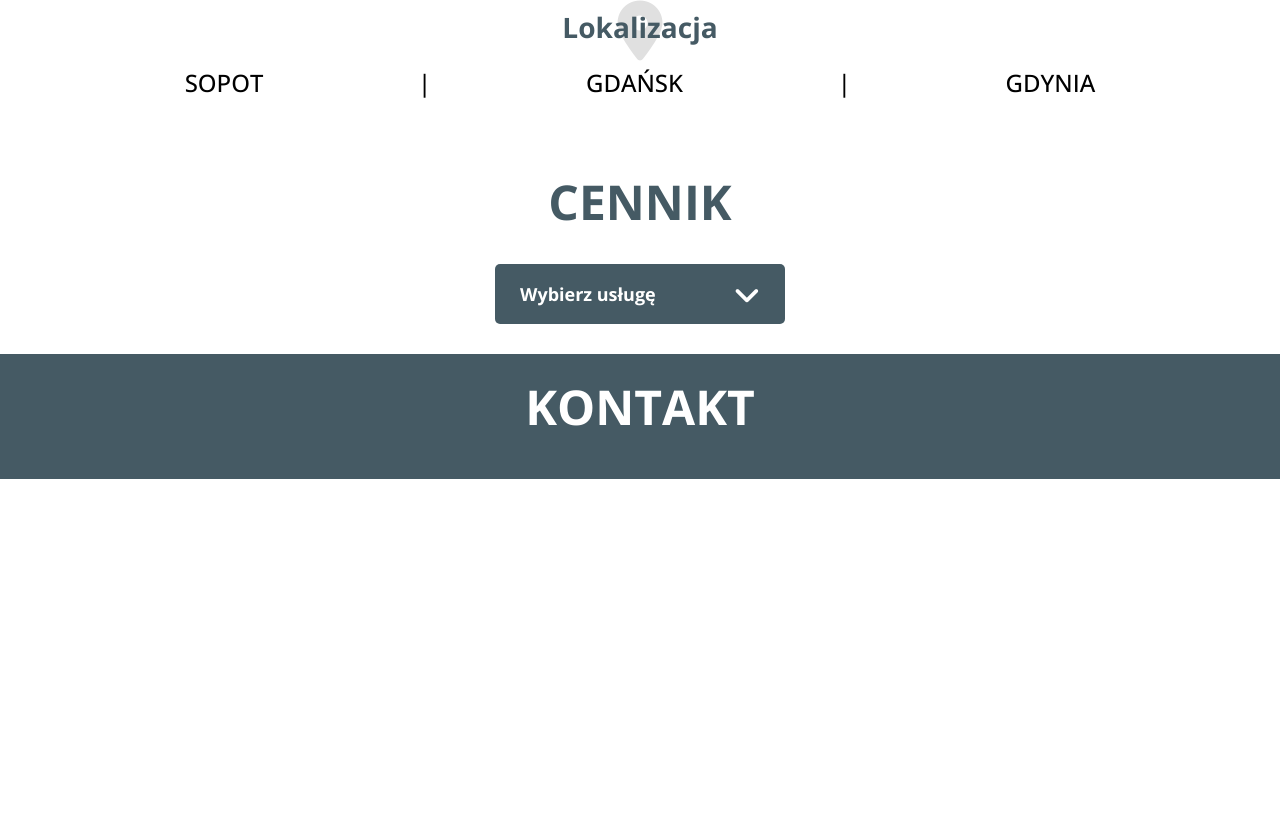
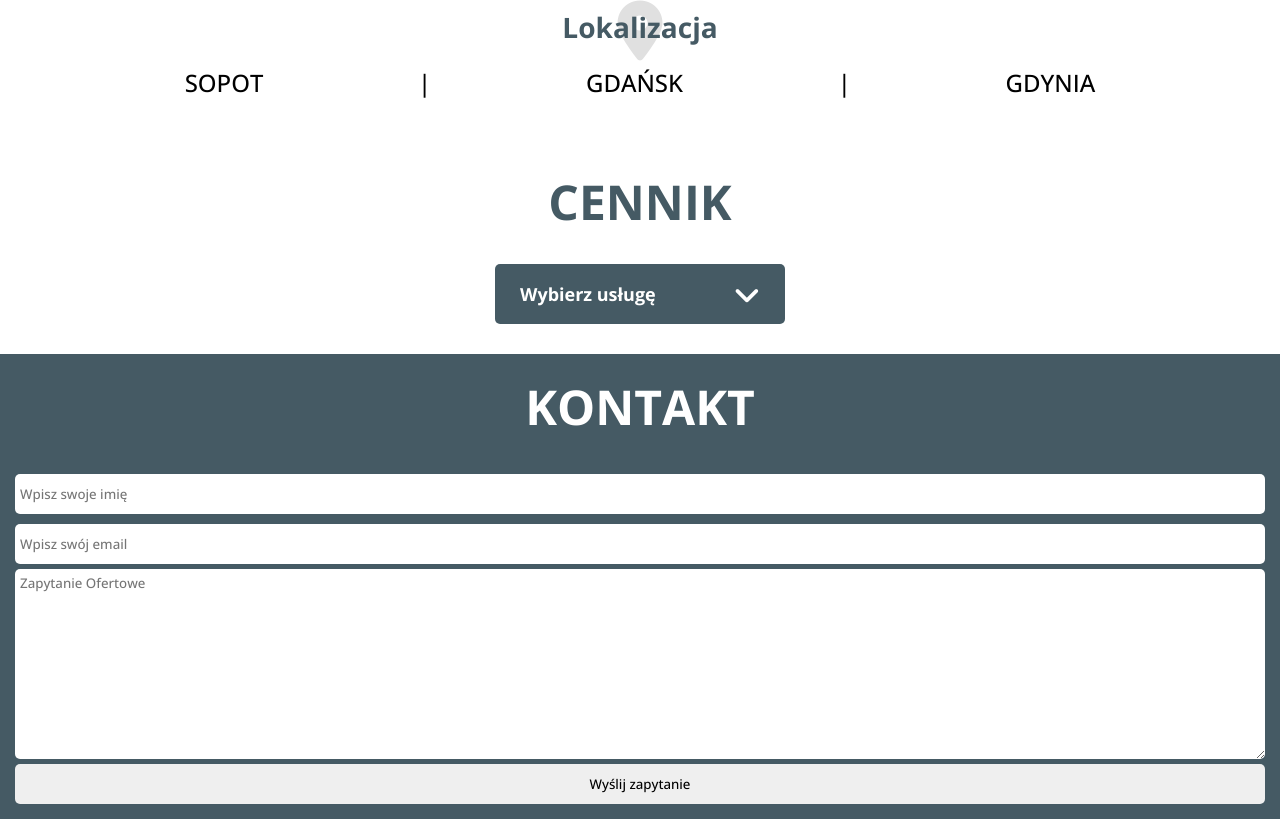
Before and after one commit to Dawid-Kwasowski/shiny-adventure, a Vue app: page / in a window 1280 px wide. Shown: the part 819-1638 px from the top of the page. Before the commit the page ends 1298 px from the top, so only its background shows below. Built offline with nearby package versions, Linux system fonts and the light colour scheme.

Commit message:
create a form

```diff
--- a/src/App.vue
+++ b/src/App.vue
@@ -43,7 +43,7 @@
           <h1>{{sectionTitles[3]}}</h1>
         </template>
         <template #body>
-
+          <Form/>
         </template>
       </web-section>
 
@@ -62,6 +62,7 @@ import Locations from "./components/Locations.vue"
 import Slider from "./components/Slider.vue"
 import Dropdown from "./components/Dropdown.vue"
 import ServiceList from "./components/ServiceList.vue"
+import Form from "./components/Form.vue"
 export default {
   data() {
     return {
@@ -86,7 +87,8 @@ export default {
     Locations,
     Slider,
     Dropdown,
-    ServiceList
+    ServiceList,
+    Form
   },
   methods: {
     sendToService(payload) {
--- a/src/components/FAB.vue
+++ b/src/components/FAB.vue
@@ -10,7 +10,7 @@
             <h3>Zadzwoń do Nas</h3>
          </template>
          <template #body>
-            <h3>NR TEL: 123-456-789</h3>
+            <h3>NR TEL: +48 790 848 040</h3>
          </template>
       </modal>
    </div>
--- /dev/null
+++ b/src/components/Form.vue
@@ -0,0 +1,69 @@
+<template>
+   <form
+   class="form"
+   :action="computedEmail"
+   enctype="multipart/form-data"
+   method="POST"
+   >
+      <div class="form__wrapper">
+         <div class="form__controls">
+            <input class="form__input" type="text" placeholder="Wpisz swoje imię">
+            <input class="form__input" type="email" placeholder="Wpisz swój email">
+         </div>
+         <div class="form__controls">
+            <textarea class="form__textarea" name="" id="" cols="30" placeholder="Zapytanie Ofertowe" rows="10"></textarea>
+         </div>
+         <div class="form__controls">
+            <input class="form__input form__input--submit" type="submit" value="Wyślij zapytanie">
+         </div>
+      </div>
+   </form>
+</template>
+
+<script>
+// import { computed } from '@vue/reactivity'
+export default {
+   data() {
+      return {
+         email: ':biuroprocleaningservice@gmail.com'
+      }
+   },
+   computed: {
+      computedEmail() {
+         return `mailto:${this.email}`
+      }
+   }
+}
+</script>
+
+<style lang="scss">
+   .form {
+
+      &__wrapper {
+         display: flex;
+         justify-content: center;
+         flex-direction: column;
+         margin: 0 5px;
+      }
+
+      &__controls {
+         display: flex;
+         flex-direction: column;
+      }
+
+      &__input {
+         height: 40px;
+         border: none;
+         width: 100%;
+         border-radius: 5px;
+         margin: 5px 0;
+         padding: 5px;
+      }
+
+      &__textarea {
+         border-radius: 5px;
+         padding: 5px;
+         border: none;
+      }
+   }
+</style>
```
